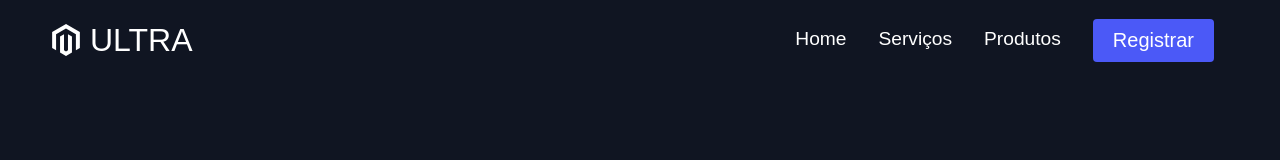
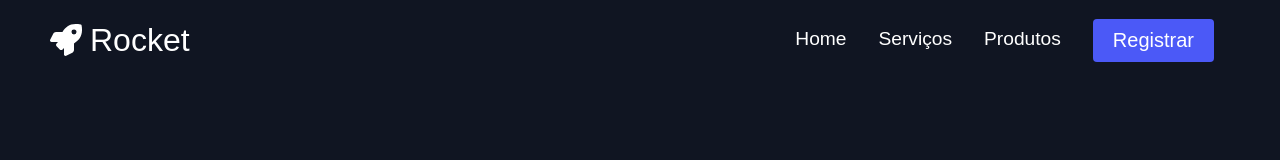
Before and after one commit to React-JS-An/rocket-agency, a React (Create React App) app: page / in a window 1280 px wide. Shown: the top 160 px of the page. Built offline with nearby package versions, Linux system fonts and the light colour scheme.

Commit message:
🚀 This commit update navbar

```diff
--- a/src/components/Navbar/index.js
+++ b/src/components/Navbar/index.js
@@ -32,7 +32,7 @@ function Navbar() {
       <S.NavbarContainer>
         <S.NavLogo>
           <S.NavIcon />
-          ULTRA
+          Rocket
         </S.NavLogo>
         <S.MobileIcon onClick={handleClick}>
           {clicked ? <FaTimes /> : <FaBars />}
--- a/src/components/Navbar/styles.js
+++ b/src/components/Navbar/styles.js
@@ -1,6 +1,6 @@
 import styled from 'styled-components';
 import { Link } from 'react-router-dom';
-import { FaMagento } from 'react-icons/fa';
+import { FaRocket } from 'react-icons/fa';
 
 import { Container } from '../../globalStyles';
 
@@ -34,7 +34,7 @@ export const NavLogo = styled(Link)`
   font-size: 2rem;
 `;
 
-export const NavIcon = styled(FaMagento)`
+export const NavIcon = styled(FaRocket)`
   margin-right: 0.5rem;
 `;
 
```
